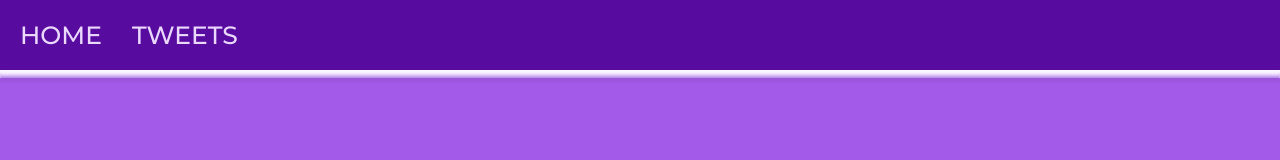
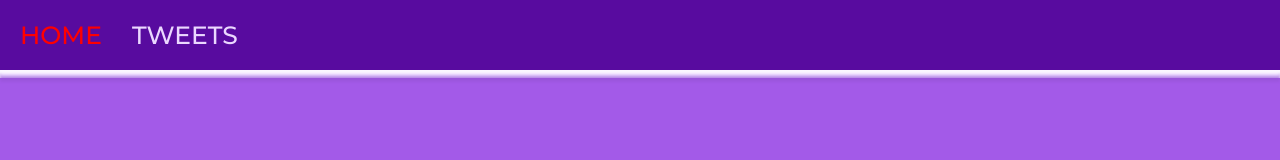
Before and after one commit to Kushnir2205/user-card, a React (Vite) app: page / in a window 1280 px wide. Shown: the top 160 px of the page. Built offline with nearby package versions, Linux system fonts and the light colour scheme.

Commit message:
add vercel json

```diff
--- a/src/components/Layout/Layout.module.css
+++ b/src/components/Layout/Layout.module.css
@@ -1,5 +1,5 @@
 .header {
-background-color: rgba(79, 2, 151, 0.888);
+  background-color: rgba(79, 2, 151, 0.888);
 }
 
 .navigation {
@@ -38,3 +38,6 @@ background-color: rgba(79, 2, 151, 0.888);
 .navLink:hover {
   color: #5cd3a8;
 }
+.navLink.active {
+  color: red;
+}
--- a/src/index.css
+++ b/src/index.css
@@ -10,6 +10,9 @@ ul {
 }
 a {
   text-decoration: inherit;
+}
+.active {
+  color: red;
 }
 
 body {
```
Also changed, not shown: vercel.json (added).
